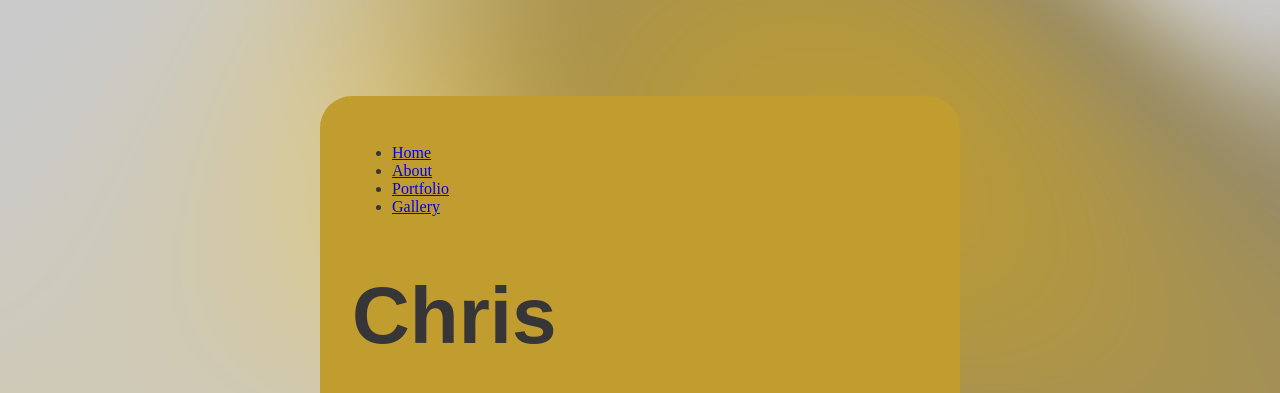
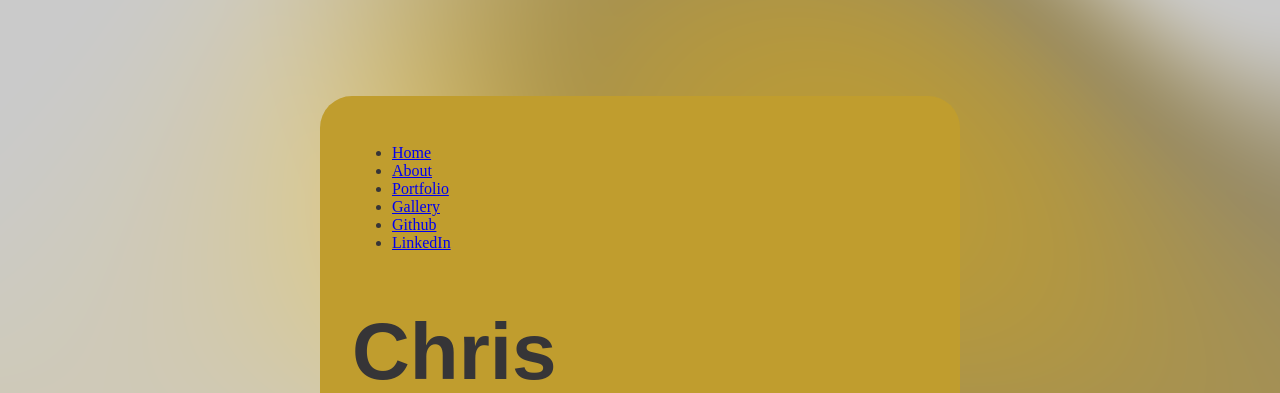
Before and after one commit to Chrisloic/portfolio, a Gatsby site: page / in a window 1280 px wide. Shown: the top 393 px of the page. Built offline with nearby package versions, Linux system fonts and the light colour scheme; Gatsby itself is replaced by a stand-in of ours; a web font is replaced by a local one.

Commit message:
trying add some new links

```diff
--- a/src/components/layout.js
+++ b/src/components/layout.js
@@ -16,7 +16,8 @@ const Layout = ({ pageTitle, children }) => {
           <li  className={navLinkItem}><Link to="/about" className={navLinkText}>About</Link></li>
           <li  className={navLinkItem}><Link to="/portfolio" className={navLinkText}>Portfolio</Link></li>
           <li  className={navLinkItem}><Link to="/gallery" className={navLinkText}>Gallery</Link></li>
-
+          <li className={navLinkItem}><Link to="https://github.com/Chrisloic" className={navLinkText}>Github</Link></li>
+           <li className={navLinkItem}><Link to="https://linkedin.com/in/christianatf" className={navLinkText}>LinkedIn</Link></li>
         </ul>
       </nav>
       <main>
```
